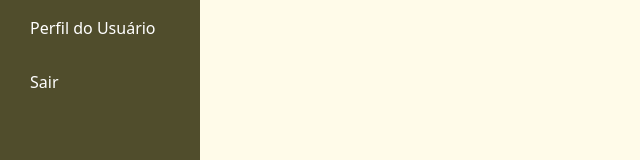
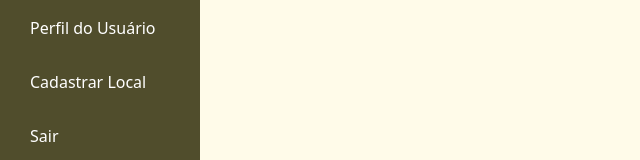
Before and after one commit to pricbnll/Birdy_appViagens_Frontend, a React (Vite) app: page /locais in a window 1280 px wide. Shown: the part 292-452 px from the top of the page, without its empty margins (0-640 px from the left). Built offline with nearby package versions, Linux system fonts and the light colour scheme.

Commit message:
Inclusão do botão cadastrar local e teste dos que ja existiam.

```diff
--- a/src/componentes/Menu/Menu.jsx
+++ b/src/componentes/Menu/Menu.jsx
@@ -29,6 +29,10 @@ function Menu() {
                     <Link className='decor-none' to='/perfil-usuario'>
                         <p>Perfil do Usuário</p>
                     </Link>
+
+                    <Link className='decor-none' to='/cadastrar-local'>
+                        <p>Cadastrar Local</p>
+                    </Link>
                 </div>
 
                 <div>
```
